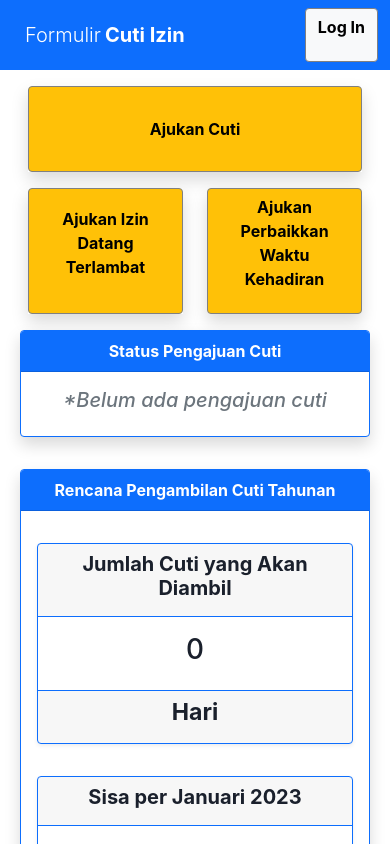
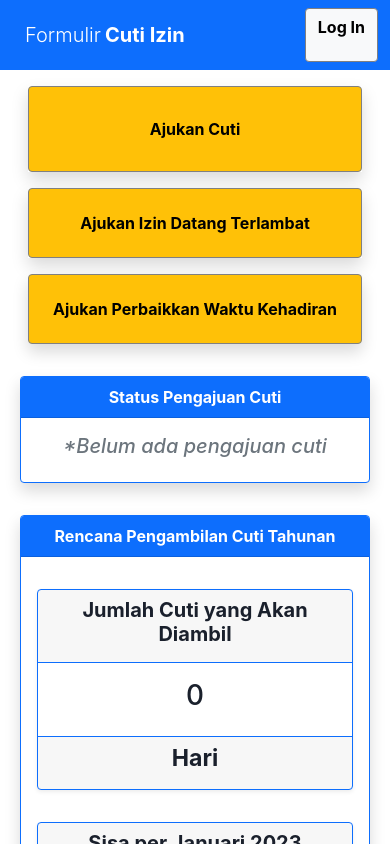
Before and after one commit to frztmr/form-cuti-izin-bia, a React (Create React App) app: page / in a window 390 px wide. Shown: the top 844 px of the page. Built offline with nearby package versions, Linux system fonts and the light colour scheme.

Commit message:
homepage responsive layout change on button

```diff
--- a/src/Pages/HomePage.jsx
+++ b/src/Pages/HomePage.jsx
@@ -7,9 +7,10 @@ const HomePage = () => {
         <div className="container p-3">
             <div className="container-fluid">
 
-                <div className="row pb-3">
-                    <div className="col-12">
-                        <div className="btn-group w-100 shadow" >
+                <div className="row">
+                    {/* <div className=" pb-3"> */}
+                    <div className="col-lg-12 col-sm-4 pb-3">
+                        <div className="btn-group w-100 h-100 shadow" >
                             <button
                                 className="btn btn-warning"
                                 type="button"
@@ -23,10 +24,9 @@ const HomePage = () => {
                             </button>
                         </div>
                     </div>
-                </div>
+                    {/* </div> */}
 
-                <div className="row">
-                    <div className="col-6">
+                    <div className="col-lg-12 col-sm-4 pb-3">
                         <div className="btn-group w-100 h-100 shadow">
                             <button
                                 className="btn btn-warning"
@@ -34,7 +34,7 @@ const HomePage = () => {
                                 style={{ border: '1px solid gray' }}
                             // onClick={() => Navigate('/register')}
                             >
-                                <p className="mx-auto fw-bold">
+                                <p className="mx-2 my-3 fw-bold">
                                     Ajukan Izin Datang Terlambat
 
                                 </p>
@@ -42,15 +42,15 @@ const HomePage = () => {
                         </div>
                     </div>
 
-                    <div className="col-6">
-                        <div className="btn-group w-100">
+                    <div className="col-lg-12 col-sm-4 pb-3">
+                        <div className="btn-group w-100 h-100">
                             <button
                                 className="btn btn-warning shadow"
                                 type="button"
                                 style={{ border: '1px solid gray' }}
                             // onClick={() => Navigate('/register')}
                             >
-                                <p className="mx-auto fw-bold">
+                                <p className="mx-2 my-3 fw-bold">
                                     Ajukan Perbaikkan Waktu Kehadiran
                                 </p>
                             </button>
@@ -68,6 +68,9 @@ const HomePage = () => {
                         </div>
                         <div className="card-body">
                             <div className="row">
+                                <div className="">
+
+                                </div>
                                 {/* <div className="col-12 col-sm-6 py-3">
                                     <div className="card w-100 ">
                                         <div className="card-header">
```
